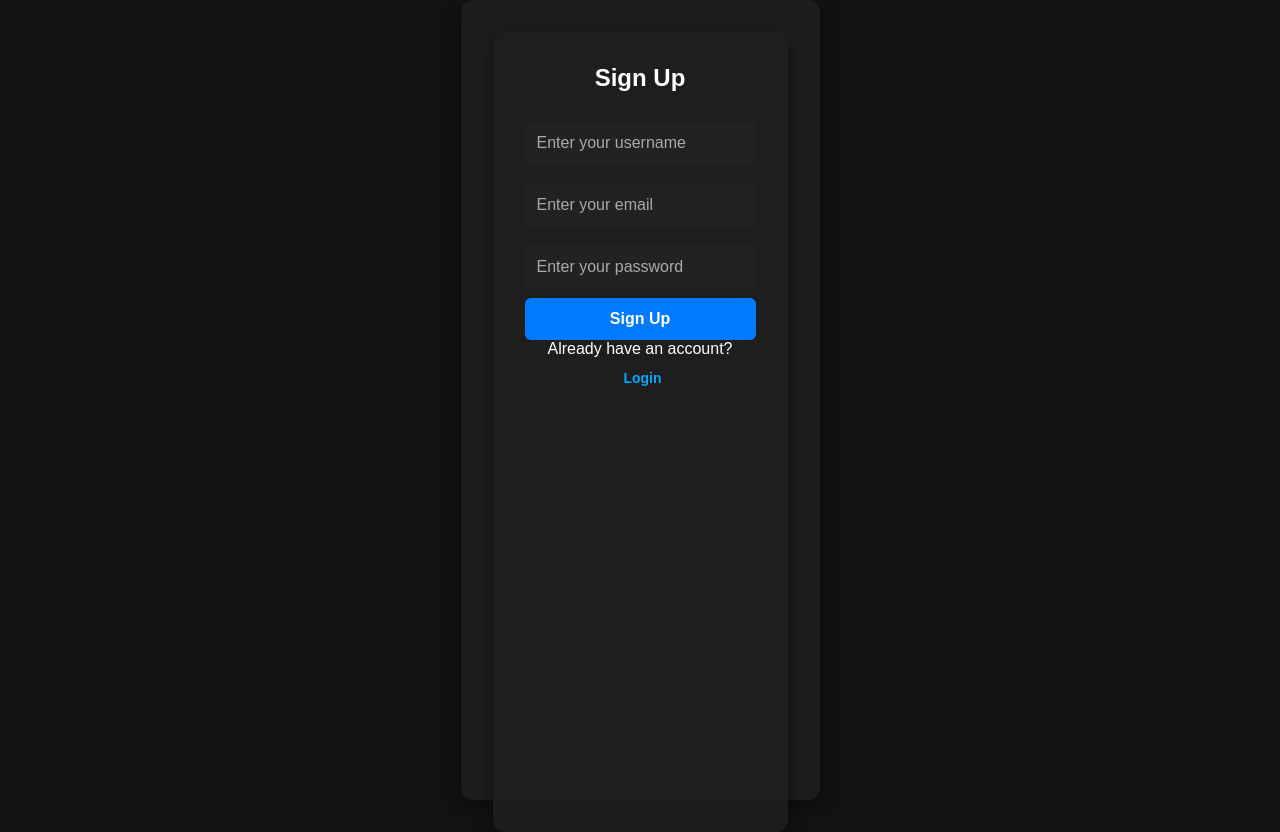
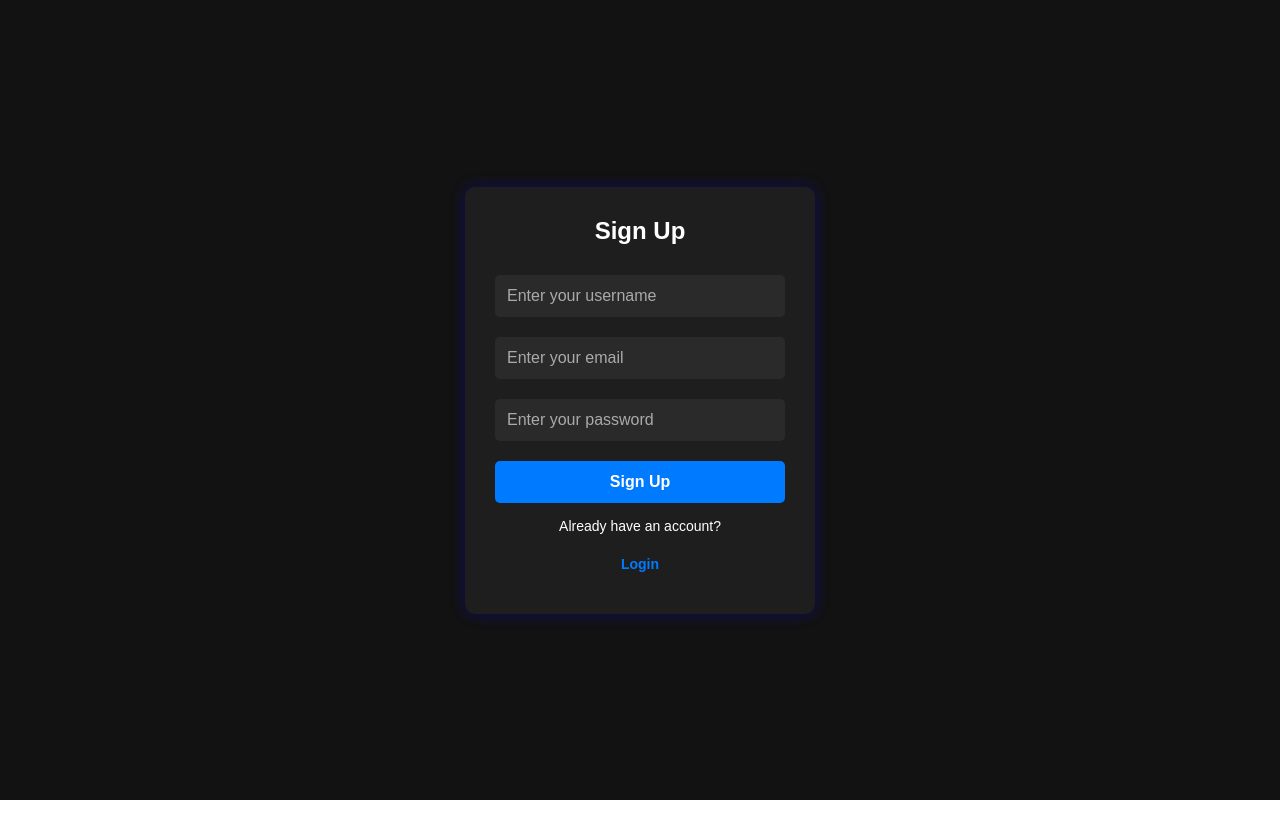
Before and after one commit to abhigyan3819/codespaces-react, a React (Vite) app: page / in a window 1280 px wide. After the commit the page ends 800 px from the top, so only its background shows below. Built offline with nearby package versions, Linux system fonts and the light colour scheme.

Commit message:
Update register.css

```diff
--- a/src/components/register/register.css
+++ b/src/components/register/register.css
@@ -1,4 +1,4 @@
-/* General Styling */
+/* General styling */
 * {
     margin: 0;
     padding: 0;
@@ -6,25 +6,24 @@
     font-family: 'Poppins', sans-serif;
 }
 
-body {
+/* Container styling */
+.container {
+    width: 100vw;
+    height: 100vh;
     display: flex;
     justify-content: center;
     align-items: center;
-  height: 100vh;
-  background: #121212;
-  color: #fff;
+    background: #121212; /* Dark background */
 }
 
-/* Container */
-.container {
-  width: 100%;
-  max-width: 400px;
-  background: rgba(30, 30, 30, 0.9);
-  padding: 2rem;
-  border-radius: 12px;
-  box-shadow: 0 4px 15px rgba(0, 0, 0, 0.4);
+/* Login/Register Box */
+.login {
+    width: 350px;
+    padding: 30px;
+    background: #1e1e1e; /* Slightly lighter dark background */
+    border-radius: 10px;
+    box-shadow: 0px 0px 15px rgba(0, 0, 255, 0.3); /* Blue glow effect */
     text-align: center;
-  position: relative;
 }
 
 /* Title */
@@ -35,26 +34,7 @@ body {
     margin-bottom: 20px;
 }
 
-/* Form Box (Ensures No Overlap) */
-.form-box {
-  display: flex;
-  flex-direction: column;
-  animation: fadeIn 0.5s ease-in-out;
-}
-
-/* Fade In Animation */
-@keyframes fadeIn {
-  from {
-    opacity: 0;
-    transform: scale(0.9);
-  }
-  to {
-    opacity: 1;
-    transform: scale(1);
-  }
-}
-
-/* Form */
+/* Form styling */
 form {
     display: flex;
     flex-direction: column;
@@ -65,56 +45,57 @@ input {
     padding: 12px;
     margin: 10px 0;
     border: none;
-  border-radius: 6px;
+    border-radius: 5px;
+    background: #2a2a2a;
+    color: #ffffff;
     font-size: 16px;
-  background: #222;
-  color: #fff;
     outline: none;
 }
 
 input::placeholder {
-  color: #aaa;
+    color: #aaaaaa;
 }
 
-/* Buttons */
+/* Button styling */
 button {
+    width: 100%;
     padding: 12px;
+    margin-top: 10px;
     border: none;
-  border-radius: 6px;
+    border-radius: 5px;
     font-size: 16px;
     font-weight: bold;
     cursor: pointer;
     transition: 0.3s;
 }
 
-/* Primary Button (Login & Sign Up) */
 button[type="submit"] {
-  background: #007bff;
-  color: #fff;
+    background: #007bff; /* Blue */
+    color: #ffffff;
 }
 
 button[type="submit"]:hover {
-  background: #0056b3;
+    background: #0056b3; /* Darker blue */
 }
 
-/* Toggle Button */
+/* Switch Button */
 .create-btn {
     background: none;
+    color: #007bff;
     border: none;
-  color: #00aaff;
     font-size: 14px;
     cursor: pointer;
-  margin-left: 5px;
     transition: 0.3s;
 }
 
 .create-btn:hover {
-  color: #007bff;
+    color: #0056b3;
 }
 
-/* Responsive */
-@media (max-width: 480px) {
-  .container {
-    width: 90%;
+/* Span */
+span {
+    display: block;
+    color: #ffffff;
+    margin-top: 15px;
+    font-size: 14px;
 }
-}
```
Lines whose indentation alone changed are shown as unchanged.
